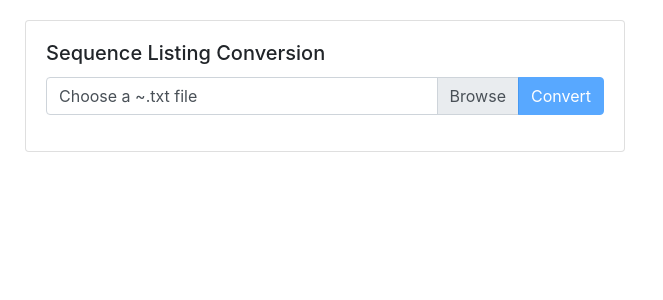
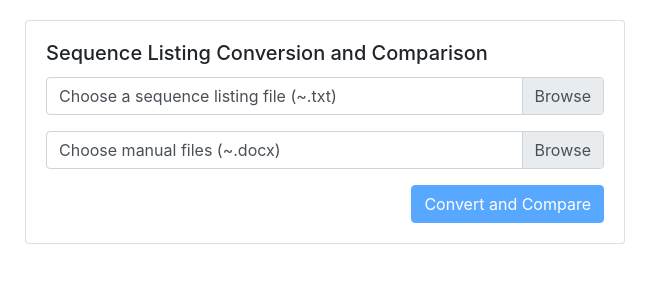
Before and after one commit to CutestPiglet/saint_island, a Django app: page / in a window 1280 px wide. Shown: the top 300 px of the page, without its empty margins (0-663 px from the left). Run offline with Django 3.2, Linux system fonts and the light colour scheme; the visitor is signed in with stand-in values (Sample User, id 1); some libraries are stand-ins or nearby versions.

Commit message:
add a file input HTML element for uploading docx files

```diff
--- a/chufang/templates/chufang/base.html
+++ b/chufang/templates/chufang/base.html
@@ -19,7 +19,7 @@
         </div>
 
         <script src="{% static 'libs/jquery/jquery.min.js' %}"></script>
-        <script src="{% static 'libs/beagle/bootstrap/dist/js/bootstrap.bundle.min.js' %}"></script>
+        <script src="{% static 'libs/bootstrap/dist/js/bootstrap.bundle.min.js' %}"></script>
 
         {% block scripts %}{% endblock scripts %}
     </body>
--- a/chufang/templates/chufang/index.html
+++ b/chufang/templates/chufang/index.html
@@ -14,16 +14,22 @@
 
 {% block scripts %}
     <script>
-        $("input#custom-file").on("change", function() {
-            var fileName = $(this).val().split("\\").pop();
-            $(this).siblings("label.custom-file-label").addClass("selected").html(fileName);
-
-            if ($(this).get(0).files.length > 0) {
+        function toggle_upload_file_button() {
+            if ($("input#sequence-listing-file").get(0).files.length > 0 && $("input#manual-files").get(0).files.length > 0) {
                 $("input#upload-file").prop("disabled", false);
             }
             else {
                 $("input#upload-file").prop("disabled", true);
             }
+        }
+        $("input.custom-file-input").on("change", function() {
+            var files = [];
+            for (var i = 0; i < $(this)[0].files.length; i++) {
+                files.push($(this)[0].files[i].name);
+            }
+            $(this).next('.custom-file-label').html(files.join(', '));
+
+            toggle_upload_file_button();
         });
     </script>
 {% endblock scripts %}
@@ -44,17 +50,25 @@
         <div class="col-md-6">
             <div class="card">
                 <div class="card-body">
-                    <h5 class="card-title">Sequence Listing Conversion</h5>
+                    <h5 class="card-title">Sequence Listing Conversion and Comparison</h5>
                     <form method="POST" enctype="multipart/form-data" id="upload-file-form">
                         {% csrf_token %}
-                        <div class="input-group mb-3">
+                        <div class="form-group">
                             <div class="custom-file">
-                                <input type="file" class="custom-file-input" id="custom-file" name="uploaded-file">
-                                <label class="custom-file-label" for="custom-file">Choose a ~.txt file</label>
+                                <input type="file" class="custom-file-input" id="sequence-listing-file" name="uploaded-sequence-listing-file"
+                                       accept="text/plain">
+                                <label class="custom-file-label" for="custom-file">Choose a sequence listing file (~.txt)</label>
                             </div>
-                            <div class="input-group-append">
-                                <input class="btn btn-primary" type="submit" value="Convert" id="upload-file" form="upload-file-form" disabled>
+                        </div>
+                        <div class="form-group">
+                            <div class="custom-file">
+                                <input type="file" class="custom-file-input" id="manual-files" name="uploaded-manual-files"
+                                       accept="application/vnd.openxmlformats-officedocument.wordprocessingml.document" multiple>
+                                <label class="custom-file-label" for="custom-file">Choose manual files (~.docx)</label>
                             </div>
+                        </div>
+                        <div class="text-right">
+                            <input class="btn btn-primary" type="submit" value="Convert and Compare" id="upload-file" form="upload-file-form" disabled>
                         </div>
                     </form>
                 </div>
--- a/chufang/views.py
+++ b/chufang/views.py
@@ -11,12 +11,12 @@ def index(request):
     context = {}
 
     if request.method == 'POST':
-        uploaded_file = request.FILES.get('uploaded-file')
-        if uploaded_file:
-            context['filename'] = uploaded_file.name
+        sequence_listing_file = request.FILES.get('uploaded-sequence-listing-file')
+        if sequence_listing_file:
+            context['filename'] = sequence_listing_file.name
 
             try:
-                seq_dict = utils.convert_sequence(uploaded_file)
+                seq_dict = utils.convert_sequence(sequence_listing_file)
             except Exception as e:
                 messages.error(request, str(e), extra_tags='Oops! Unexpected exception occured')
             else:
```
